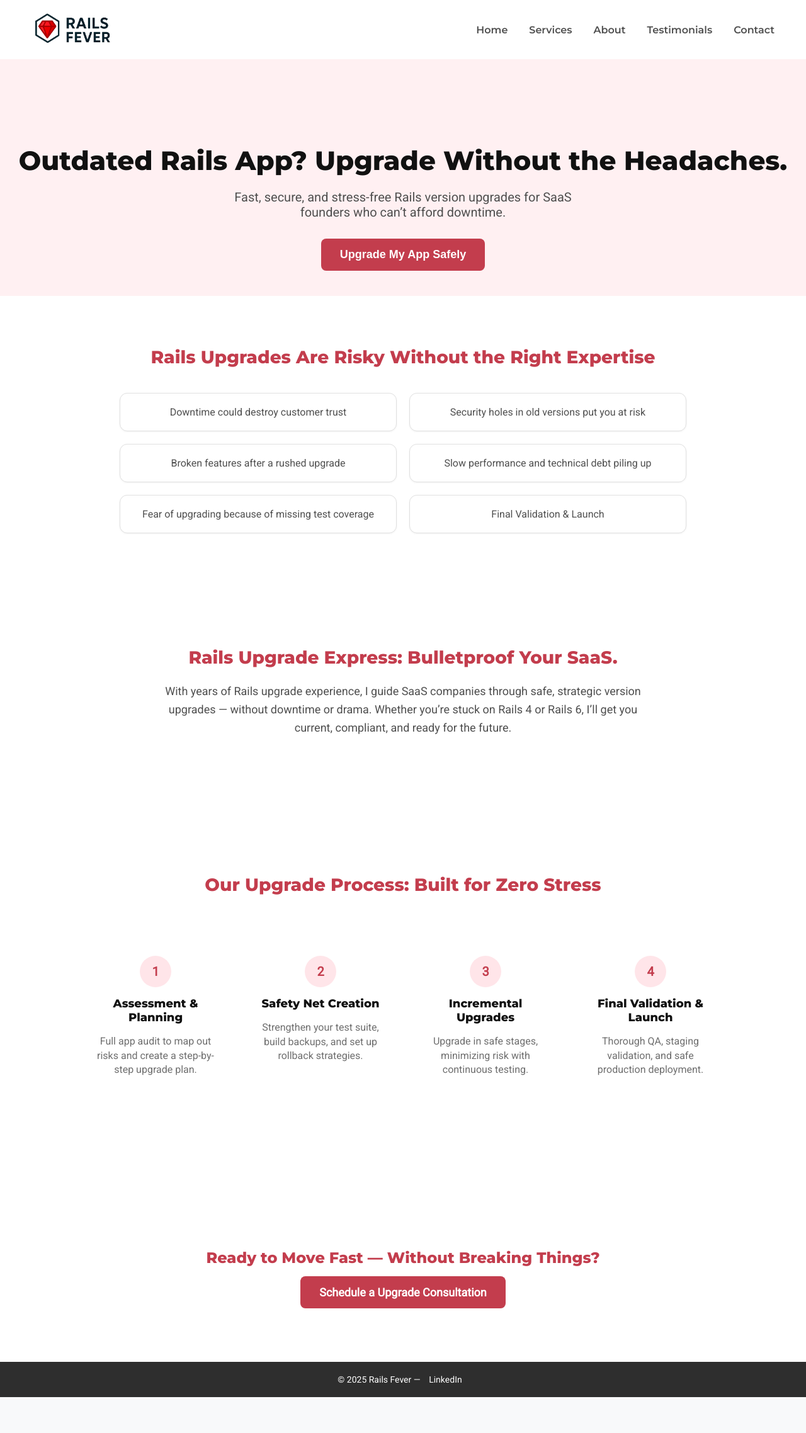
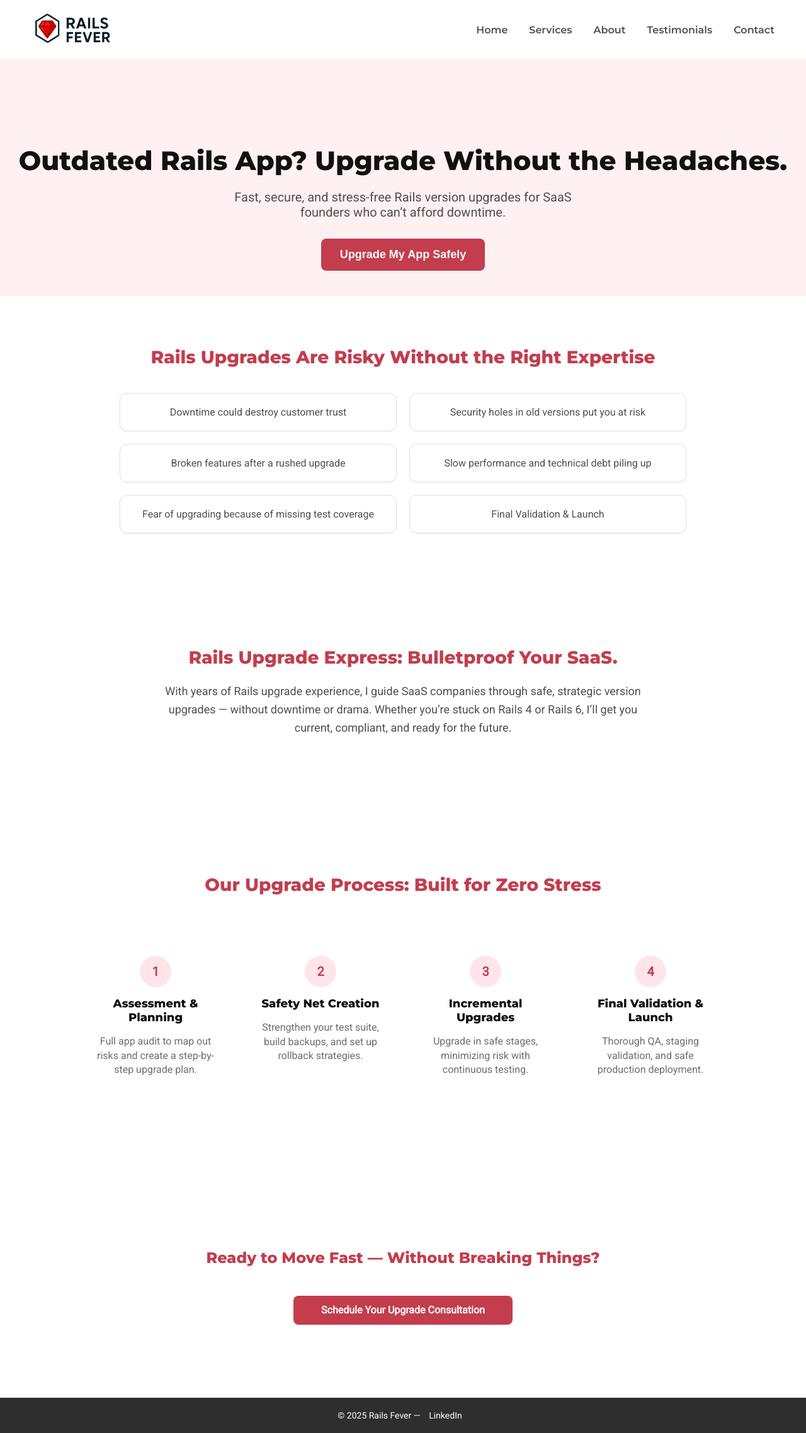
Before and after one commit to waleo/railsfever-05-2025, a Jekyll site: the page built from services/rails_upgrade_express.html, in a window 1280 px wide. Shown: the whole page at 63% size. Built offline with Jekyll 4.4.1, drawn with Linux system fonts in a browser that asks for light colours; before the commit the page ends 2219 px from its top, so only the background shows below that.

Commit message:
Extract service scheduling css to it is sharable across service pages

```diff
--- /dev/null
+++ b/_sass/services/_base.scss
@@ -0,0 +1,46 @@
+.service-container {
+  /* CTA Contact link at bottom of page */
+  .contact {
+    text-align: center;
+    padding: 40px 20px 100px;
+  }
+
+  .contact h2 {
+    font-family: 'Montserrat', sans-serif;
+    font-size: 24px;
+    margin-bottom: 30px;
+  }
+
+  .contact a {
+    background-color: #C33D4D;
+    color: #ffffff;
+    text-decoration: none;
+    display: inline-block;
+    padding: 0.75rem 1.5rem;
+    font-size: 1rem;
+    font-weight: 600;
+    text-align: center;
+    border: none;
+    border-radius: 8px;
+    width: 100%;
+    max-width: 300px;
+    margin: 1rem auto;
+    word-wrap: break-word;
+    line-height: 1.4;
+    transition: background-color 0.3s;
+  }
+
+  .contact a:hover {
+    background-color: #a33040;
+  }
+
+  /* Optional: Smaller screens */
+  @media (max-width: 360px) {
+    .contact a {
+      font-size: 0.95rem;
+      padding: 0.65rem 1rem;
+    }
+  }
+
+
+}
--- a/_sass/services/_rescue_kit.scss
+++ b/_sass/services/_rescue_kit.scss
@@ -117,30 +117,4 @@
     font-size: 16px;
     color: #6E6E6E;
   }
-
-  .contact {
-    text-align: center;
-    padding: 60px 20px 100px;
-  }
-
-  .contact h2 {
-    font-family: 'Montserrat', sans-serif;
-    font-size: 24px;
-    margin-bottom: 20px;
-  }
-
-  .contact a {
-    background-color: #C33D4D;
-    color: #ffffff;
-    padding: 15px 30px;
-    font-size: 18px;
-    font-weight: bold;
-    text-decoration: none;
-    border-radius: 8px;
-    transition: background-color 0.3s;
-  }
-
-  .contact a:hover {
-    background-color: #a33040;
-  }
 }
--- a/_sass/services/_upgrade_express.scss
+++ b/_sass/services/_upgrade_express.scss
@@ -141,30 +141,4 @@
     color: #6E6E6E;
     line-height: 1.4;
   }
-
-  .contact {
-    text-align: center;
-    padding: 40px 20px 100px;
-  }
-
-  .contact h2 {
-    font-family: 'Montserrat', sans-serif;
-    font-size: 24px;
-    margin-bottom: 30px;
-  }
-
-  .contact a {
-    background-color: #C33D4D;
-    color: #ffffff;
-    padding: 15px 30px;
-    font-size: 18px;
-    font-weight: bold;
-    text-decoration: none;
-    border-radius: 8px;
-    transition: background-color 0.3s;
-  }
-
-  .contact a:hover {
-    background-color: #a33040;
-  }
 }
--- a/assets/css/main.scss
+++ b/assets/css/main.scss
@@ -3,5 +3,6 @@
 
 @import "base";
 @import "home";
+@import "services/_base";
 @import "services/_rescue_kit";
 @import "services/_upgrade_express";
--- a/services/rails_rescue_kit.html
+++ b/services/rails_rescue_kit.html
@@ -3,7 +3,7 @@
 title: Rails Fever | Services | Rails Rescue Kit
 ---
 
-<div class="rescue_kit_service">
+<div class="rescue_kit_service service-container">
   <section class="hero">
     <h1>Legacy Rails App? I’ll Bring It Back to Life.</h1>
     <p>Reliable stabilization and modernization for your critical SaaS platform.</p>
@@ -66,6 +66,6 @@
 
   <section id="contact" class="contact">
     <h2>Ready to reclaim your SaaS momentum?</h2>
-    <a href="{{ site.schedule_meeting_link }}" target="_blank">Schedule a Rescue Consultation</a>
+    <a href="{{ site.schedule_meeting_link }}" target="_blank">Schedule Your Rescue Consultation</a>
   </section>
 </div>
--- a/services/rails_upgrade_express.html
+++ b/services/rails_upgrade_express.html
@@ -2,11 +2,11 @@
 layout: default
 title: Rails Fever | Services | Rails Upgrade Express
 ---
-<div class="upgrade_express_service">
+<div class="upgrade_express_service service-container">
   <section class="hero">
     <h1>Outdated Rails App? Upgrade Without the Headaches.</h1>
     <p>Fast, secure, and stress-free Rails version upgrades for SaaS founders who can’t afford downtime.</p>
-    <button class="cta-button">Upgrade My App Safely</button>
+    <a href="{{ site.schedule_meeting_link }}"><button class="cta-button">Upgrade My App Safely</button></a>
   </section>
 
   <section>
@@ -54,6 +54,6 @@
 
   <section id="contact" class="contact">
     <h2>Ready to Move Fast — Without Breaking Things?</h2>
-    <a href="{{ site.schedule_meeting_link }}" target="_blank">Schedule a Upgrade Consultation</a>
+    <a href="{{ site.schedule_meeting_link }}" target="_blank">Schedule Your Upgrade Consultation</a>
   </section>
 </div>
```
